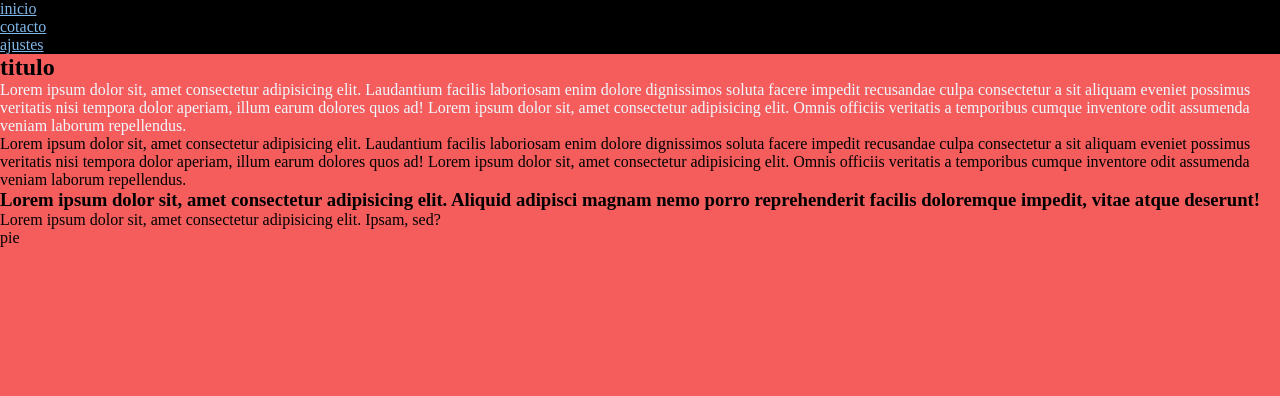
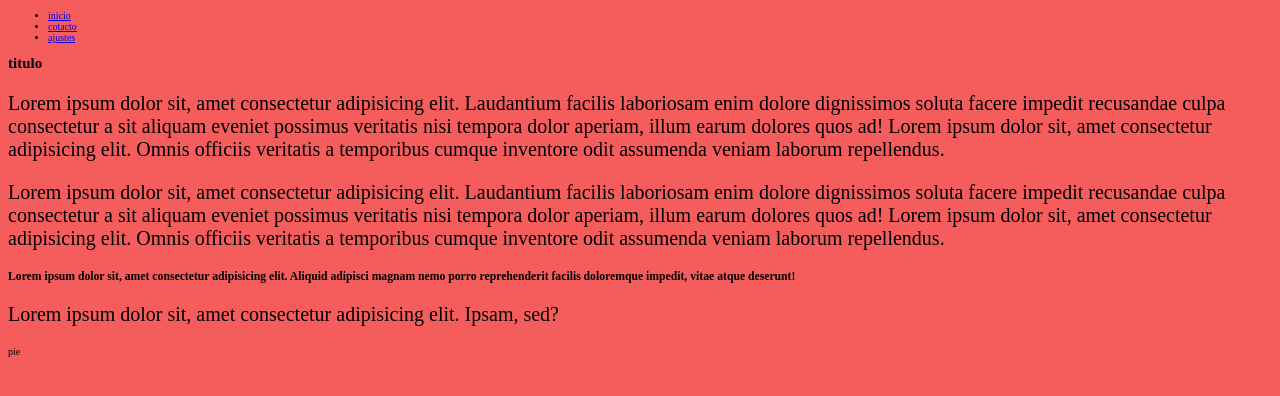
Before and after one commit to Kelvinbache/practica-de-css, a plain HTML site: page index.html in a window 1280 px wide. Drawn offline with Linux system fonts and the light colour scheme.

Commit message:
sentimetro

```diff
--- a/css/stylos.css
+++ b/css/stylos.css
@@ -1,43 +1,16 @@
-/* esto es un selecto universar */
-*{
-    margin: 0;
-    padding: 0;
+body{
+    background: rgb(245, 93, 93);
+    font-size: 10px;
+
 }
 
+ /*
+ unidades de medidas relativas
+ 1:em esquivale los pelex que tenga el elemento padre
 
-/* de  esta forma puedes poner un propiedad a varios elementos */
-header,a{
-    background: black;
-    color: rgb(128, 184, 233);
-}
-
-article .parrafo{
-  color: aliceblue;
-}
+ */
 
 
-
-
-
-
-
-
-
-
-
-
-
-
-
-
-
-
-
-
-
-
-
-
-body{
-    background: rgb(245, 93, 93);
+p{
+    font-size: 2em;
 }
```
